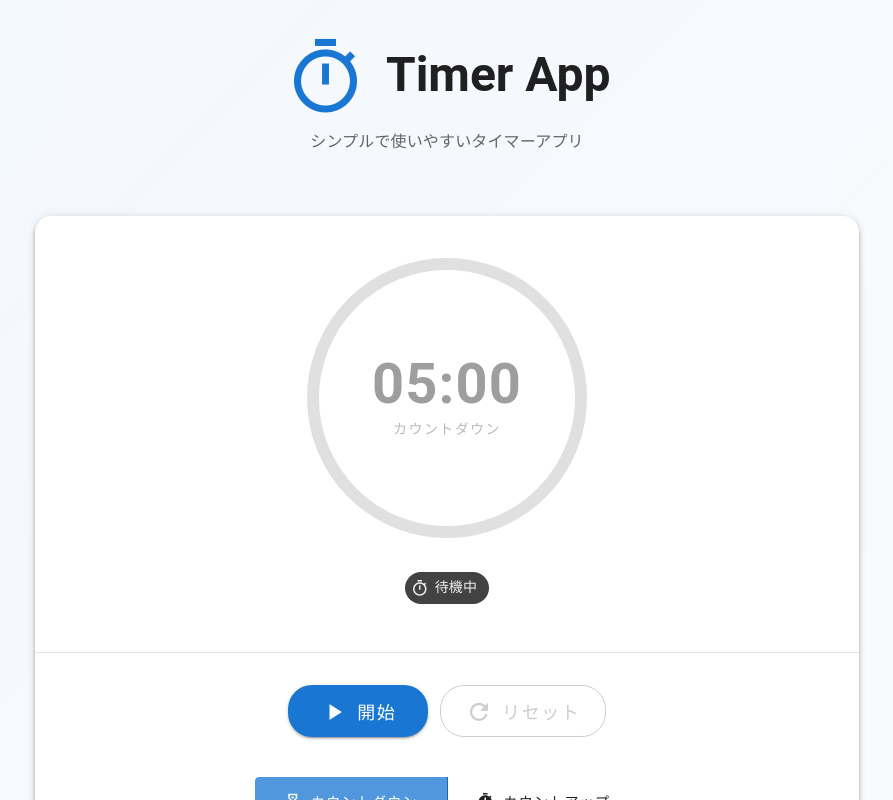
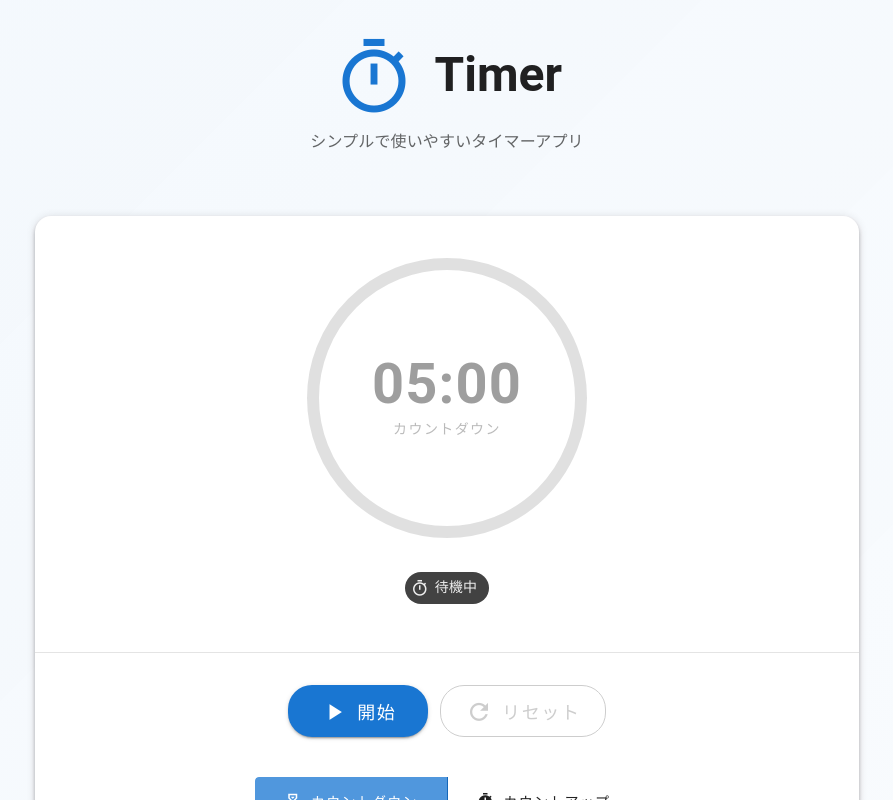
Before and after one commit to temeteke/timer, a Nuxt app: page / in a window 1280 px wide. Shown: the top 800 px of the page, without its empty margins (193-1086 px from the left). Built offline with nearby package versions, Linux system fonts and the light colour scheme.

Commit message:
Simplify app name from 'Timer App' to 'Timer'

```diff
--- a/nuxt.config.ts
+++ b/nuxt.config.ts
@@ -6,7 +6,7 @@ export default defineNuxtConfig({
     baseURL: '/timer/', // GitHub Pagesのリポジトリ名に合わせる
     buildAssetsDir: 'assets',
     head: {
-      title: 'Timer App',
+      title: 'Timer',
       meta: [
         { charset: 'utf-8' },
         { name: 'viewport', content: 'width=device-width, initial-scale=1' },
@@ -37,7 +37,7 @@ export default defineNuxtConfig({
   pwa: {
     registerType: 'autoUpdate',
     manifest: {
-      name: 'Timer App',
+      name: 'Timer',
       short_name: 'Timer',
       description: 'A simple and elegant timer application',
       theme_color: '#1976D2',
--- a/pages/index.vue
+++ b/pages/index.vue
@@ -8,7 +8,7 @@
             <v-icon size="large" color="primary" class="mr-2">
               mdi-timer-outline
             </v-icon>
-            Timer App
+            Timer
           </h1>
           <p class="text-subtitle-1 text-medium-emphasis mt-2">
             シンプルで使いやすいタイマーアプリ
@@ -71,7 +71,7 @@
 
 // ページメタデータ
 useHead({
-  title: 'Timer App - シンプルなタイマー',
+  title: 'Timer - シンプルなタイマー',
   meta: [
     {
       name: 'description',
```
Also changed, not shown: 1 other file (tests, documents, lock files or other folders).
